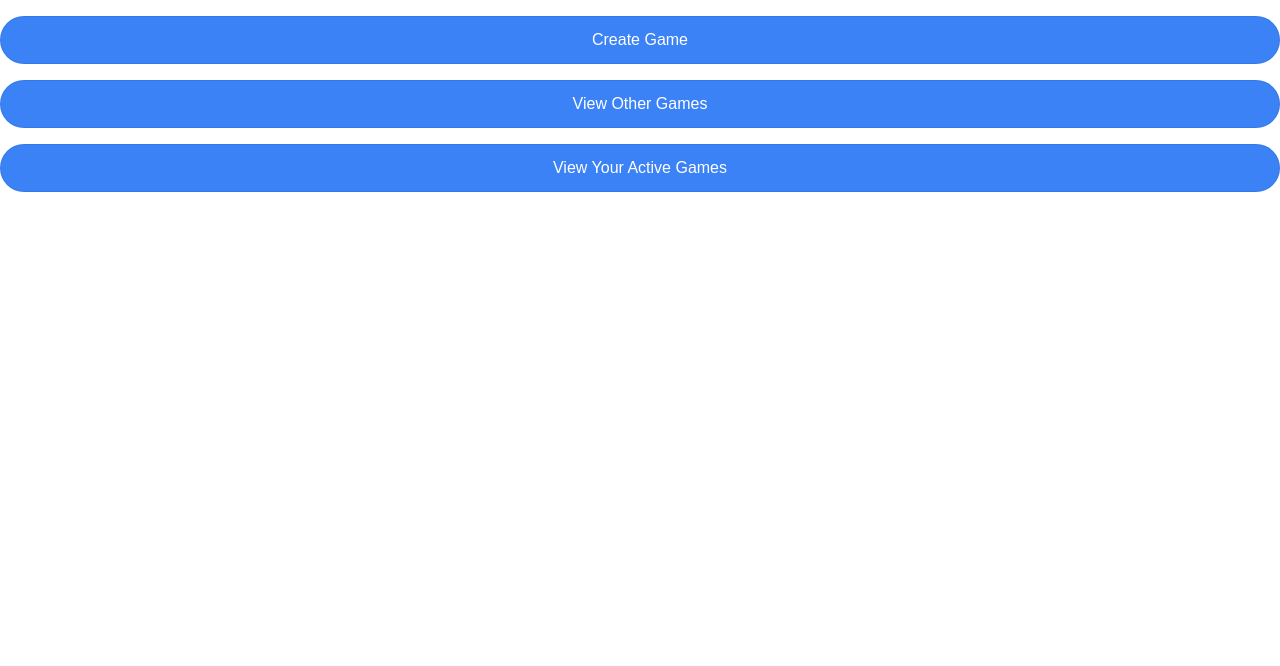
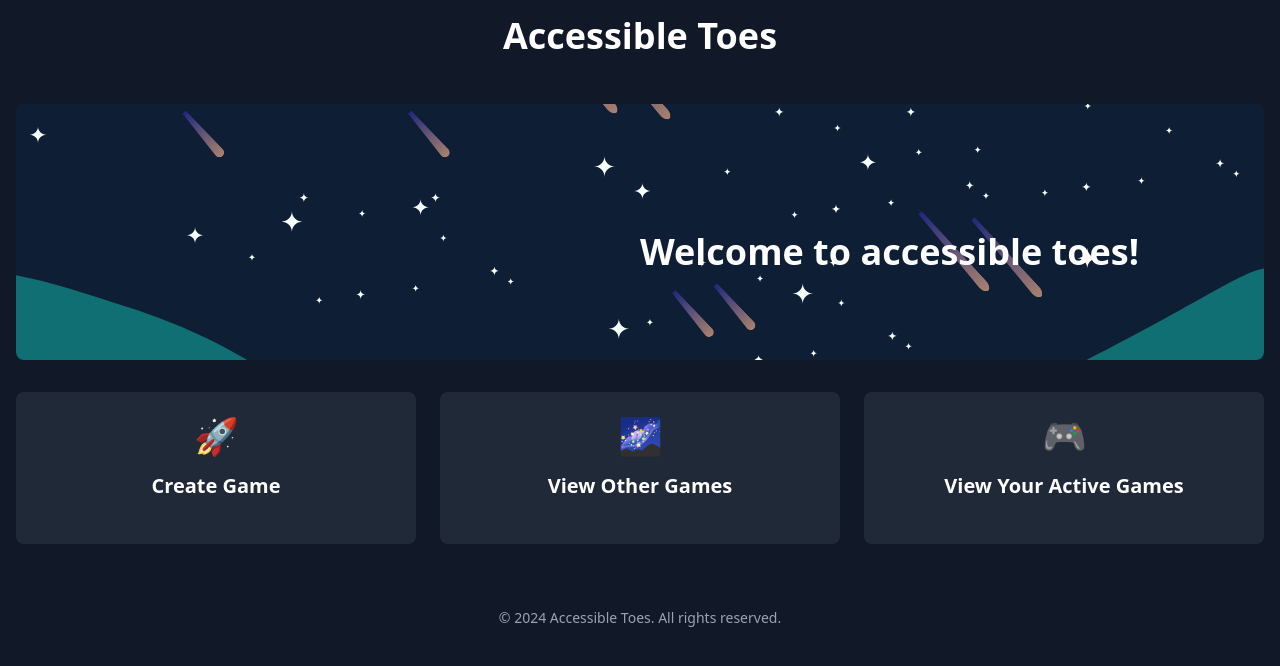
Before and after one commit to wenjebs/accessibletoe, a Next.js app in the folder tictactoe/: page / in a window 1280 px wide. Shown: the top 666 px of the page. Built offline with nearby package versions, Linux system fonts and the light colour scheme; no server answers.

Commit message:
Update home and game UI

```diff
--- a/tictactoe/app/page.tsx
+++ b/tictactoe/app/page.tsx
@@ -1,26 +1,90 @@
+"use client";
+
 import Image from "next/image";
 import Link from "next/link";
+import { useState, useEffect } from "react";
+import { motion } from "framer-motion";
+
 export default function Home() {
+  const [mounted, setMounted] = useState(false);
+
+  useEffect(() => {
+    setMounted(true);
+  }, []);
+
+  if (!mounted) {
+    return null;
+  }
+
   return (
-    <main>
-      <Link
-        className="mt-4 rounded-full border border-solid border-black/[.08] dark:border-white/[.145] transition-colors flex items-center justify-center bg-blue-500 text-white hover:bg-blue-600 text-sm sm:text-base h-10 sm:h-12 px-4 sm:px-5"
-        href={`/pages/createGame`}
+    <div className="min-h-screen bg-gray-900 text-white font-sans">
+      <a
+        href="#main-content"
+        className="sr-only focus:not-sr-only focus:absolute focus:top-4 focus:left-4 bg-blue-500 text-white p-2 rounded"
       >
-        Create Game
-      </Link>
-      <Link
-        className="mt-4 rounded-full border border-solid border-black/[.08] dark:border-white/[.145] transition-colors flex items-center justify-center bg-blue-500 text-white hover:bg-blue-600 text-sm sm:text-base h-10 sm:h-12 px-4 sm:px-5"
-        href={`/pages/viewGames`}
-      >
-        View Other Games
-      </Link>
-      <Link
-        className="mt-4 rounded-full border border-solid border-black/[.08] dark:border-white/[.145] transition-colors flex items-center justify-center bg-blue-500 text-white hover:bg-blue-600 text-sm sm:text-base h-10 sm:h-12 px-4 sm:px-5"
-        href={`/pages/viewYourGames`}
-      >
-        View Your Active Games
-      </Link>
-    </main>
+        Skip to main content
+      </a>
+      <header className="p-4">
+        <h1 className="text-4xl font-bold text-center mb-8">Accessible Toes</h1>
+      </header>
+      <main id="main-content" className="container mx-auto px-4">
+        <div className="relative">
+          <Image
+            src="/placeholder.svg"
+            alt="Space background"
+            width={800}
+            height={400}
+            className="w-full h-64 object-cover rounded-lg mb-8"
+          />
+          <motion.div
+            className="absolute top-1/2 left-1/2 transform -translate-x-1/2 -translate-y-1/2 text-4xl font-bold text-white text-center"
+            initial={{ opacity: 0, y: -20 }}
+            animate={{ opacity: 1, y: 0 }}
+            transition={{ duration: 1 }}
+          >
+            Welcome to accessible toes!
+          </motion.div>
+        </div>
+        <nav>
+          <ul className="grid grid-cols-1 md:grid-cols-3 gap-6">
+            {[
+              { href: "/pages/createGame", text: "Create Game", icon: "🚀" },
+              {
+                href: "/pages/viewGames",
+                text: "View Other Games",
+                icon: "🌌",
+              },
+              {
+                href: "/pages/viewYourGames",
+                text: "View Your Active Games",
+                icon: "🎮",
+              },
+            ].map((link, index) => (
+              <li key={link.href}>
+                <Link
+                  href={link.href}
+                  className="group block p-6 rounded-lg bg-gray-800 hover:bg-gray-700 transition-all duration-300 ease-in-out transform hover:scale-105 focus:outline-none focus:ring-2 focus:ring-blue-400"
+                  aria-label={link.text}
+                >
+                  <motion.div
+                    className="flex flex-col items-center space-y-4"
+                    whileHover={{ y: -5 }}
+                  >
+                    <span className="text-4xl">{link.icon}</span>
+                    <span className="text-xl font-semibold group-hover:text-blue-400 transition-colors">
+                      {link.text}
+                    </span>
+                    <div className="w-full h-1 bg-blue-500 rounded-full transform scale-x-0 group-hover:scale-x-100 transition-transform duration-300 ease-in-out" />
+                  </motion.div>
+                </Link>
+              </li>
+            ))}
+          </ul>
+        </nav>
+      </main>
+      <footer className="mt-12 text-center p-4 text-sm text-gray-400">
+        <p>&copy; 2024 Accessible Toes. All rights reserved.</p>
+      </footer>
+    </div>
   );
 }
--- a/tictactoe/app/tic-tac-toe/[id]/page.tsx
+++ b/tictactoe/app/tic-tac-toe/[id]/page.tsx
@@ -5,20 +5,37 @@ import { useParams } from "next/navigation";
 import { supabase } from "../../utils/supabase/supabaseClient";
 import { useUser } from "../../context/userContext";
 import Link from "next/link";
+import { motion } from "framer-motion";
+import { Loader2 } from "lucide-react";
 
 type SquareValue = "X" | "O" | null;
 
 function Square({
   value,
   onSquareClick,
+  disabled,
 }: {
   value: SquareValue;
   onSquareClick: () => void;
+  disabled: boolean;
 }) {
   return (
-    <button className="square" onClick={onSquareClick}>
+    <motion.button
+      className={`w-24 h-24 bg-gray-700 rounded-lg text-4xl font-bold flex items-center justify-center
+                  ${value === "X" ? "text-blue-400" : "text-red-400"}
+                  ${
+                    disabled
+                      ? "cursor-not-allowed opacity-50"
+                      : "hover:bg-gray-600 transition-colors duration-200"
+                  }`}
+      onClick={onSquareClick}
+      disabled={disabled}
+      whileHover={{ scale: disabled ? 1 : 1.05 }}
+      whileTap={{ scale: disabled ? 1 : 0.95 }}
+      aria-label={value ? `Square with ${value}` : "Empty square"}
+    >
       {value}
-    </button>
+    </motion.button>
   );
 }
 
@@ -60,7 +77,6 @@ export default function Game() {
   const [loading, setLoading] = useState(true);
 
   useEffect(() => {
-    // Fetch game data
     const fetchGame = async () => {
       const { data, error } = await supabase
         .from("tictactoe_games")
@@ -83,7 +99,6 @@ export default function Game() {
 
     fetchGame();
 
-    // Set up real-time subscription
     const channel = supabase
       .channel(`game_${gameId}`)
       .on(
@@ -95,7 +110,7 @@ export default function Game() {
           filter: `id=eq.${gameId}`,
         },
         (payload) => {
-          console.log("Real-time update received:", payload); // Debugging log
+          console.log("Real-time update received:", payload);
           setGameData(payload.new as GameData);
           setSquares(payload.new.squares);
           setXIsNext(payload.new.x_is_next);
@@ -108,7 +123,6 @@ export default function Game() {
     };
   }, [gameId]);
 
-  // Determine if the user is the creator
   const isCreator = user && gameData && user.id === gameData.creator_id;
 
   useEffect(() => {
@@ -116,7 +130,7 @@ export default function Game() {
       const joinGame = async () => {
         const { error } = await supabase
           .from("tictactoe_games")
-          .update({ status: "started" })
+          .update({ status: "started", opponent_id: user?.id })
           .eq("id", gameId);
 
         if (error) {
@@ -126,23 +140,19 @@ export default function Game() {
 
       joinGame();
     }
-  }, [gameData, isCreator, gameId]);
+  }, [gameData, isCreator, gameId, user]);
 
-  // Add function to determine if current user can move
   const canMove = () => {
     if (!user || !gameData) return false;
 
     const isCreator = user.id === gameData.creator_id;
     const isOpponent = user.id === gameData.opponent_id;
 
-    // Creator is X (moves when x_is_next is true)
-    // Opponent is O (moves when x_is_next is false)
     return (
       (isCreator && gameData.x_is_next) || (isOpponent && !gameData.x_is_next)
     );
   };
 
-  // Update handleClick
   const handleClick = async (i: number) => {
     if (
       calculateWinner(squares) ||
@@ -156,20 +166,16 @@ export default function Game() {
     const nextSquares = squares.slice();
     nextSquares[i] = xIsNext ? "X" : "O";
 
-    // Check for winner after move
     const winner = calculateWinner(nextSquares);
 
-    // Update local state immediately
     setSquares(nextSquares);
     setXIsNext(!xIsNext);
 
-    // Update the database
     const { error } = await supabase
       .from("tictactoe_games")
       .update({
         squares: nextSquares,
         x_is_next: !xIsNext,
-        // Update status to completed if there's a winner
         ...(winner && { status: "completed" }),
       })
       .eq("id", gameId);
@@ -179,7 +185,6 @@ export default function Game() {
     }
   };
 
-  // Update the status message
   const winner = calculateWinner(squares);
   const status = winner
     ? `Game Over - Winner: ${winner}`
@@ -192,42 +197,67 @@ export default function Game() {
     : "Opponent's turn...";
 
   if (loading) {
-    return <div>Loading...</div>;
+    return (
+      <div className="flex items-center justify-center min-h-screen bg-gray-900 text-white">
+        <Loader2 className="w-8 h-8 animate-spin" />
+        <span className="ml-2">Loading game...</span>
+      </div>
+    );
   }
 
   if (isCreator && gameData?.status === "waiting") {
     return (
-      <div className="flex flex-col items-center justify-center min-h-screen bg-gray-100">
-        <div className="bg-white p-8 rounded-lg shadow-md">
-          <h1 className="text-3xl font-bold mb-4 text-center text-black">
+      <div className="flex flex-col items-center justify-center min-h-screen bg-gray-900 text-white">
+        <motion.div
+          initial={{ opacity: 0, y: -20 }}
+          animate={{ opacity: 1, y: 0 }}
+          transition={{ duration: 0.5 }}
+          className="bg-gray-800 p-8 rounded-lg shadow-lg"
+        >
+          <h1 className="text-3xl font-bold mb-4 text-center">
             Waiting for another player to join...
           </h1>
-          <p className="text-center">Share this game ID: {gameId}</p>
-        </div>
+          <p className="text-center mb-4">Share this game ID with a friend:</p>
+          <div className="bg-gray-700 p-2 rounded text-center font-mono">
+            {gameId}
+          </div>
+        </motion.div>
       </div>
     );
   }
 
   return (
-    <div className="flex flex-col items-center justify-center min-h-screen bg-gray-100">
-      <div className="bg-white p-8 rounded-lg shadow-md">
-        <h1 className="text-3xl font-bold mb-4 text-center text-black">
-          Tic Tac Toe
-        </h1>
-        <div className="mb-4 text-xl font-semibold text-center text-black">
+    <div className="flex flex-col items-center justify-center min-h-screen bg-gray-900 text-white">
+      <motion.div
+        initial={{ opacity: 0, y: -20 }}
+        animate={{ opacity: 1, y: 0 }}
+        transition={{ duration: 0.5 }}
+        className="bg-gray-800 p-8 rounded-lg shadow-lg"
+      >
+        <h1 className="text-3xl font-bold mb-4 text-center">Tic Tac Toe</h1>
+        <div
+          className="mb-4 text-xl font-semibold text-center"
+          aria-live="polite"
+        >
           {status}
         </div>
-        <div className="grid grid-cols-3 gap-2 mb-4 text-black">
+        <div className="grid grid-cols-3 gap-2 mb-4">
           {squares.map((value, i) => (
             <Square
               key={i}
               value={value}
               onSquareClick={() => handleClick(i)}
+              disabled={!canMove() || gameData?.status !== "started"}
             />
           ))}
         </div>
-        <Link href={"/"}>Back to home</Link>
-      </div>
+        <Link
+          href="/"
+          className="block text-center mt-4 py-2 px-4 bg-blue-600 hover:bg-blue-700 rounded transition-colors"
+        >
+          Back to home
+        </Link>
+      </motion.div>
     </div>
   );
 }
--- a/tictactoe/package.json
+++ b/tictactoe/package.json
@@ -13,6 +13,8 @@
     "@supabase/ssr": "^0.5.1",
     "@supabase/supabase-js": "^2.46.1",
     "express": "^4.21.1",
+    "framer-motion": "^11.11.11",
+    "lucide-react": "^0.454.0",
     "next": "15.0.1",
     "react": "19.0.0-rc-69d4b800-20241021",
     "react-dom": "19.0.0-rc-69d4b800-20241021",
```
Also changed, not shown: tictactoe/public/placeholder.svg (added), 1 other file (tests, documents, lock files or other folders).
